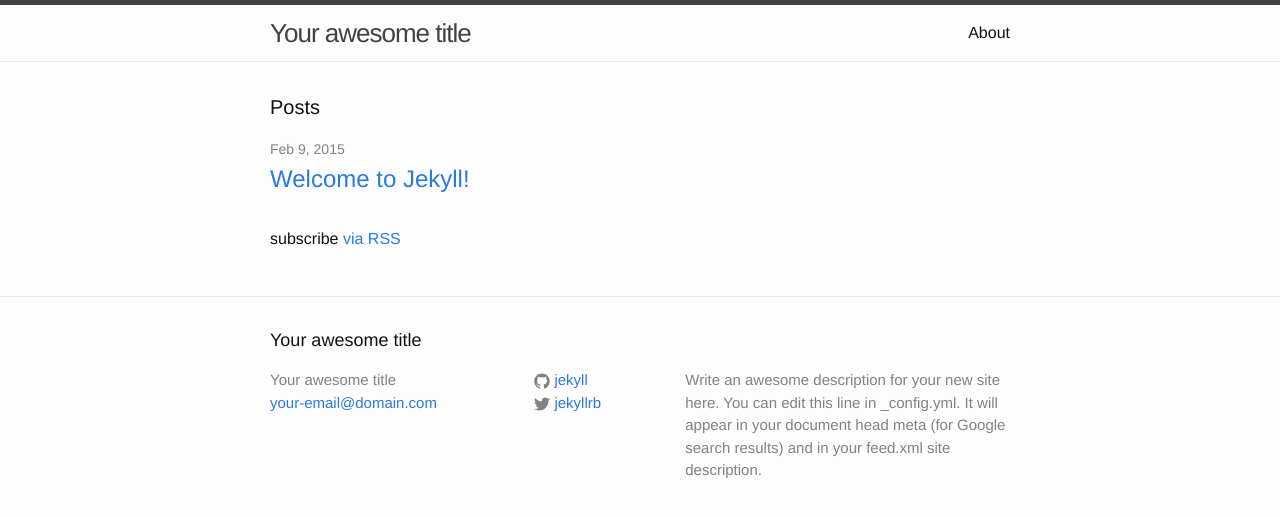
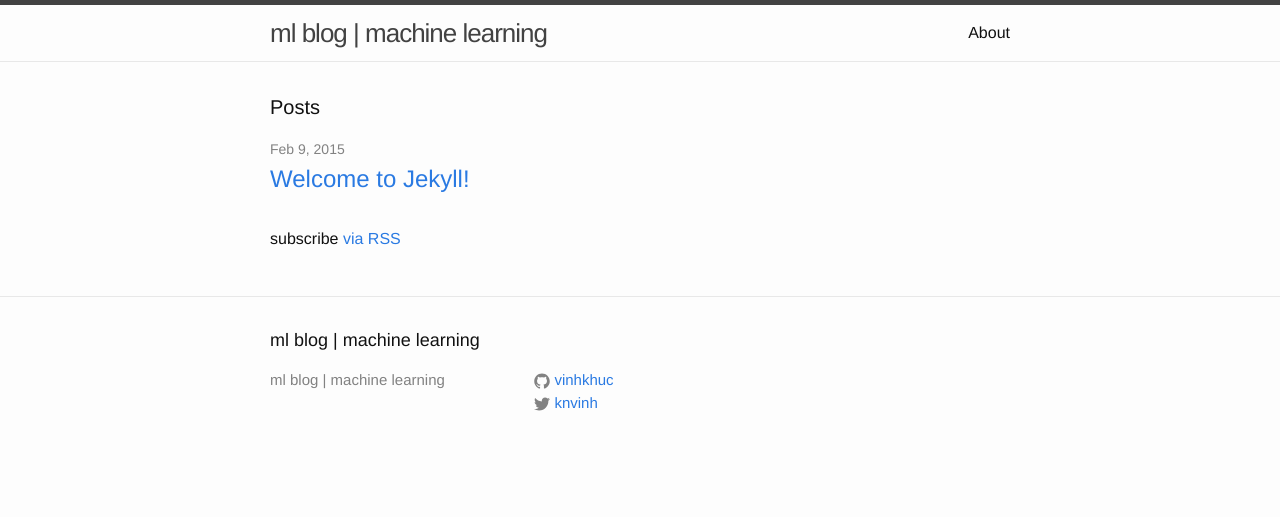
Before and after one commit to vinhkhuc/vinhkhuc.github.io, a Jekyll site: the page built from index.html, in a window 1280 px wide. Shown: the top 517 px of the page. Built offline with Jekyll 4.4.1, drawn with Linux system fonts in a browser that asks for light colours.

Commit message:
Added blog's name and URL

```diff
--- a/_config.yml
+++ b/_config.yml
@@ -1,14 +1,11 @@
 # Site settings
-title: Your awesome title
-email: your-email@domain.com
-description: > # this means to ignore newlines until "baseurl:"
-  Write an awesome description for your new site here. You can edit this
-  line in _config.yml. It will appear in your document head meta (for
-  Google search results) and in your feed.xml site description.
+title: ml blog | machine learning
+email:
+description: ""
 baseurl: "" # the subpath of your site, e.g. /blog/
-url: "http://yourdomain.com" # the base hostname & protocol for your site
-twitter_username: jekyllrb
-github_username:  jekyll
+url: "http://vinhkhuc.github.io" # the base hostname & protocol for your site
+twitter_username: knvinh
+github_username: vinhkhuc
 
 # Build settings
 markdown: kramdown
```
Also changed, not shown: 1 other file.
